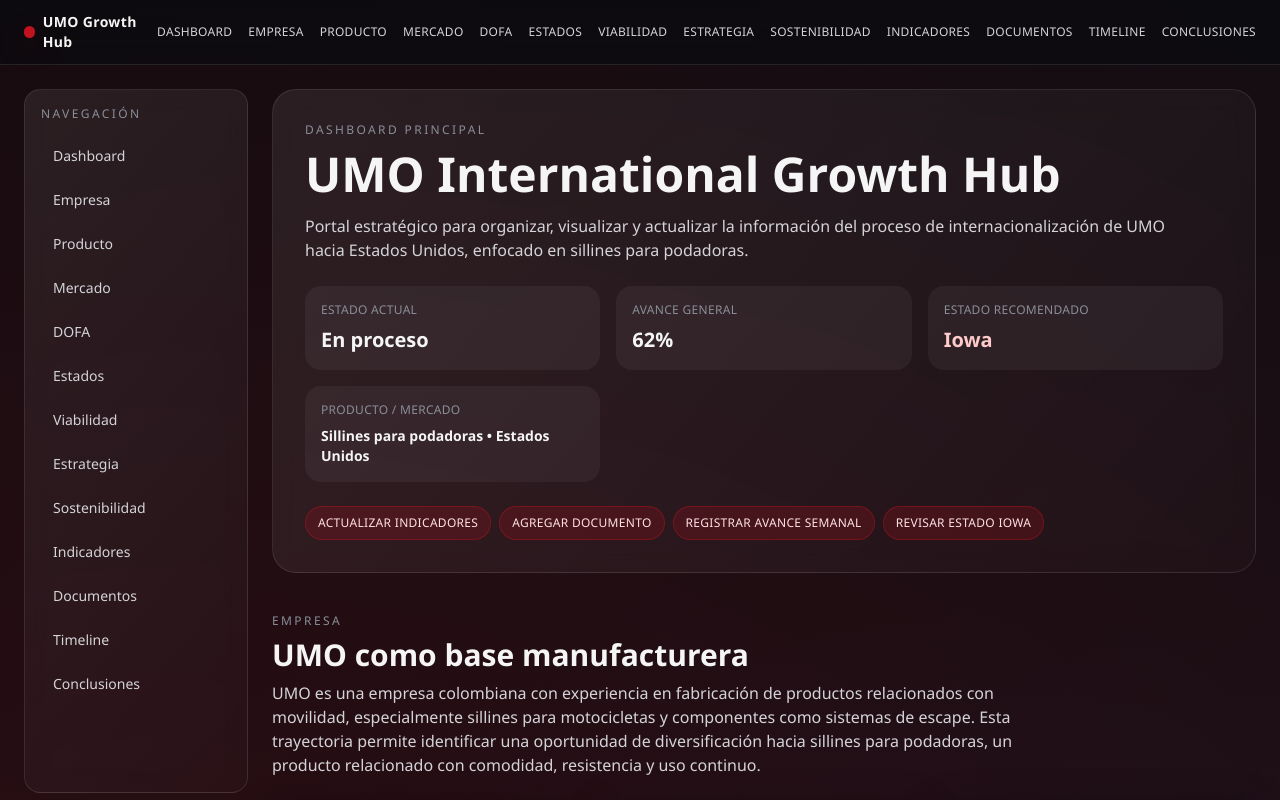
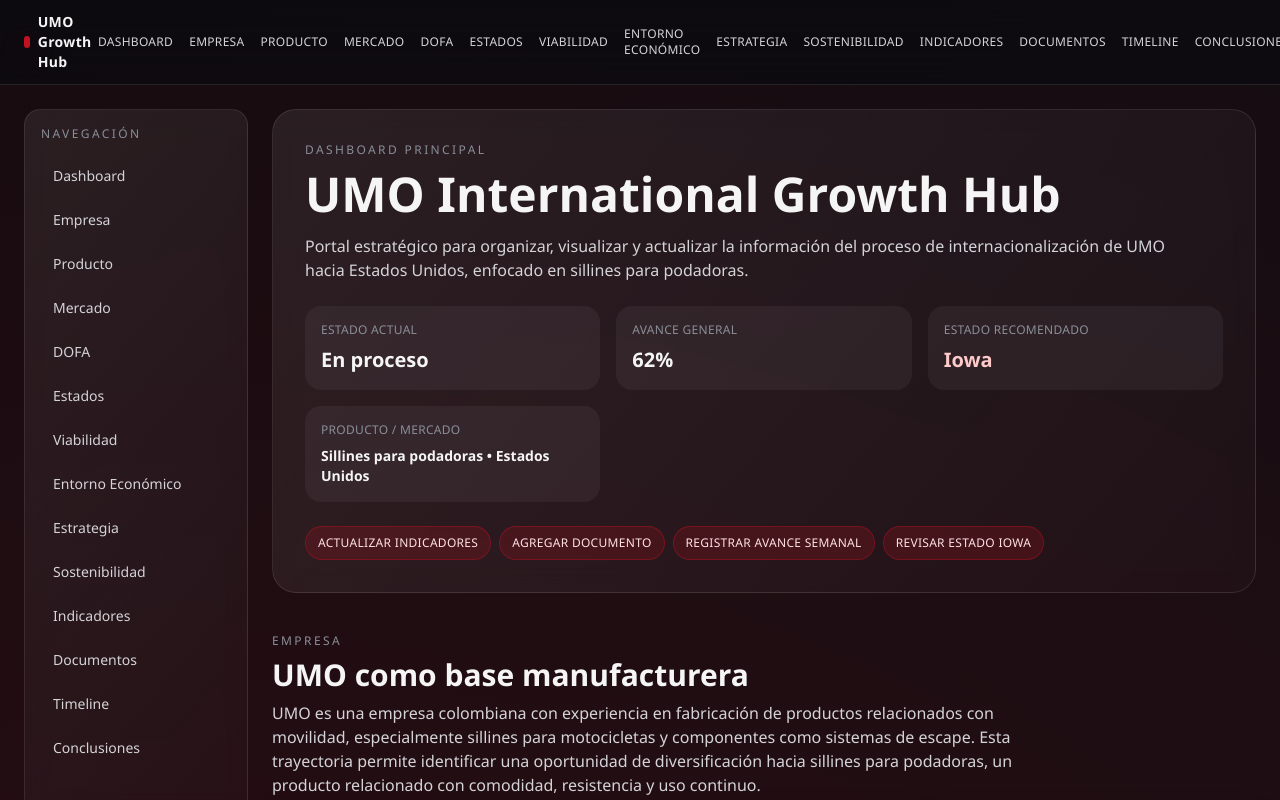
Before and after one commit to henaocamilo00/umonuevopresentacionfinal, a React (Vite) app: page / in a window 1280 px wide. Shown: the top 800 px of the page. Built offline with nearby package versions, Linux system fonts and the light colour scheme.

Commit message:
Add Entorno economico line charts section from provided tables

```diff
--- a/src/App.tsx
+++ b/src/App.tsx
@@ -11,6 +11,7 @@ import { InfoCard } from './components/cards/InfoCard';
 import { ProductFeatureCard } from './components/cards/ProductFeatureCard';
 import { ComparisonTable } from './components/sections/ComparisonTable';
 import { DofaSection } from './components/sections/DofaSection';
+import { EconomicEnvironmentSection } from './components/sections/EconomicEnvironmentSection';
 import { Timeline } from './components/sections/Timeline';
 import { SustainabilityCard } from './components/cards/SustainabilityCard';
 import { MetricCard } from './components/cards/MetricCard';
@@ -21,6 +22,7 @@ import { documents } from './data/documents';
 import { indicators } from './data/indicators';
 import { marketOpportunities, marketSummary } from './data/market';
 import { dofaQuadrants } from './data/dofa';
+import { economicCharts, economicEnvironmentTitle } from './data/economicEnvironment';
 import { potentialClients, viabilityChannels, viabilityNarrative, viabilityOverview, viabilityReadiness } from './data/internationalViability';
 import { productFeatures, productProfile } from './data/product';
 import { projectOverview, quickActions } from './data/project';
@@ -37,6 +39,7 @@ const sections = [
   { id: 'dofa', label: 'DOFA' },
   { id: 'estados', label: 'Estados' },
   { id: 'viabilidad', label: 'Viabilidad' },
+  { id: 'entorno-economico', label: 'Entorno Económico' },
   { id: 'estrategia', label: 'Estrategia' },
   { id: 'sostenibilidad', label: 'Sostenibilidad' },
   { id: 'indicadores', label: 'Indicadores' },
@@ -268,6 +271,15 @@ function App() {
             </article>
           </motion.section>
 
+          <motion.section id="entorno-economico" initial={{ opacity: 0, y: 14 }} whileInView={{ opacity: 1, y: 0 }} viewport={{ once: true }}>
+            <SectionHeader
+              eyebrow="Análisis"
+              title={economicEnvironmentTitle}
+              description="Datos para gráficas de línea comparativas entre Iowa y Nebraska sobre PIB, ingreso, inflación, desempleo e impuestos."
+            />
+            <EconomicEnvironmentSection charts={economicCharts} />
+          </motion.section>
+
           <motion.section id="estrategia" initial={{ opacity: 0, y: 14 }} whileInView={{ opacity: 1, y: 0 }} viewport={{ once: true }}>
             <SectionHeader eyebrow="Estrategia" title="Ruta de entrada al mercado estadounidense" description="Roadmap editable desde data/timeline.ts" />
             <Timeline steps={strategyTimeline} />
--- /dev/null
+++ b/src/components/sections/EconomicEnvironmentSection.tsx
@@ -0,0 +1,87 @@
+import {
+  CartesianGrid,
+  Legend,
+  Line,
+  LineChart,
+  ResponsiveContainer,
+  Tooltip,
+  XAxis,
+  YAxis
+} from 'recharts';
+import type { EconomicChart, EconomicUnit } from '../../data/economicEnvironment';
+
+interface EconomicEnvironmentSectionProps {
+  charts: EconomicChart[];
+}
+
+function formatMetric(value: number, unit: EconomicUnit) {
+  if (unit === 'percent') {
+    return `${value.toFixed(1)}%`;
+  }
+
+  if (unit === 'usd_millions') {
+    return `${new Intl.NumberFormat('en-US', {
+      maximumFractionDigits: 1
+    }).format(value)} M`;
+  }
+
+  return `$${new Intl.NumberFormat('en-US', {
+    maximumFractionDigits: 0
+  }).format(value)}`;
+}
+
+export function EconomicEnvironmentSection({ charts }: EconomicEnvironmentSectionProps) {
+  return (
+    <div className="space-y-5">
+      {charts.map((chart) => (
+        <article key={chart.id} className="rounded-2xl glass p-5 shadow-glow">
+          <div className="mb-3">
+            <h3 className="text-lg font-semibold text-fogWhite">{chart.title}</h3>
+            <p className="mt-1 text-sm text-zinc-300">{chart.subtitle}</p>
+          </div>
+
+          <div className="h-64 rounded-xl bg-charcoal/35 p-2 md:h-72">
+            <ResponsiveContainer width="100%" height="100%">
+              <LineChart data={chart.data} margin={{ top: 10, right: 14, left: 0, bottom: 0 }}>
+                <CartesianGrid strokeDasharray="3 3" stroke="rgba(255,255,255,0.12)" />
+                <XAxis dataKey="year" stroke="#8A8F98" />
+                <YAxis stroke="#8A8F98" tickFormatter={(value) => formatMetric(value, chart.unit)} width={95} />
+                <Tooltip
+                  formatter={(value) => {
+                    if (typeof value !== 'number') {
+                      return value;
+                    }
+                    return formatMetric(value, chart.unit);
+                  }}
+                  contentStyle={{
+                    background: '#1A1A1F',
+                    border: '1px solid rgba(255,255,255,0.12)',
+                    borderRadius: '10px'
+                  }}
+                  labelStyle={{ color: '#F5F5F5' }}
+                />
+                <Legend />
+                {chart.series.map((series) => (
+                  <Line
+                    key={series.key}
+                    type="monotone"
+                    dataKey={series.key}
+                    name={series.label}
+                    stroke={series.color}
+                    strokeWidth={3}
+                    dot={{ r: 3, fill: series.color }}
+                    activeDot={{ r: 5 }}
+                  />
+                ))}
+              </LineChart>
+            </ResponsiveContainer>
+          </div>
+
+          <p className="mt-3 text-sm text-zinc-300">
+            <span className="font-semibold text-fogWhite">Lectura:</span> {chart.insight}
+          </p>
+        </article>
+      ))}
+    </div>
+  );
+}
--- /dev/null
+++ b/src/data/economicEnvironment.ts
@@ -0,0 +1,107 @@
+export type EconomicUnit = 'usd_millions' | 'usd' | 'percent';
+
+export interface EconomicSeries {
+  key: string;
+  label: string;
+  color: string;
+}
+
+export interface EconomicChart {
+  id: string;
+  title: string;
+  subtitle: string;
+  insight: string;
+  unit: EconomicUnit;
+  series: EconomicSeries[];
+  data: Array<Record<string, number | string>>;
+}
+
+export const economicEnvironmentTitle = 'Entorno económico';
+
+export const economicCharts: EconomicChart[] = [
+  {
+    id: 'gdp-total',
+    title: 'PIB total del estado',
+    subtitle: 'Línea comparativa Iowa vs Nebraska (millones USD).',
+    insight: 'Iowa tiene una economía estatal más grande, lo cual favorece la entrada comercial de UMO.',
+    unit: 'usd_millions',
+    series: [
+      { key: 'iowa', label: 'Iowa', color: '#C1121F' },
+      { key: 'nebraska', label: 'Nebraska', color: '#2563EB' }
+    ],
+    data: [
+      { year: '2021', iowa: 225055.3, nebraska: 158000.0 },
+      { year: '2022', iowa: 244156.8, nebraska: 171000.0 },
+      { year: '2023', iowa: 253166.5, nebraska: 184000.0 },
+      { year: '2024', iowa: 265794.5, nebraska: 195000.0 }
+    ]
+  },
+  {
+    id: 'real-income-per-capita',
+    title: 'PIB per cápita / ingreso real per cápita',
+    subtitle: 'Línea comparativa de ingreso real per cápita (USD).',
+    insight:
+      'Nebraska puede mostrar un ingreso per cápita ligeramente superior, pero Iowa compensa con mayor tamaño económico, actividad agrícola y comercio.',
+    unit: 'usd',
+    series: [
+      { key: 'iowa', label: 'Iowa', color: '#C1121F' },
+      { key: 'nebraska', label: 'Nebraska', color: '#2F7D32' }
+    ],
+    data: [
+      { year: '2021', iowa: 59666, nebraska: 62000 },
+      { year: '2022', iowa: 59743, nebraska: 62500 },
+      { year: '2023', iowa: 58646, nebraska: 63000 },
+      { year: '2024', iowa: 60144, nebraska: 64000 }
+    ]
+  },
+  {
+    id: 'inflation-purchasing-power',
+    title: 'Inflación / poder adquisitivo',
+    subtitle: 'Línea de inflación de EE. UU. como referencia para la matriz.',
+    insight: 'En 2024 mejora el poder adquisitivo frente a 2022, lo cual ayuda a la viabilidad comercial.',
+    unit: 'percent',
+    series: [{ key: 'usInflation', label: 'Inflación EE. UU.', color: '#8A8F98' }],
+    data: [
+      { year: '2021', usInflation: 4.7 },
+      { year: '2022', usInflation: 8.0 },
+      { year: '2023', usInflation: 4.1 },
+      { year: '2024', usInflation: 2.9 }
+    ]
+  },
+  {
+    id: 'unemployment',
+    title: 'Desempleo',
+    subtitle: 'Línea comparativa de desempleo estatal (%).',
+    insight:
+      'Ambos estados tienen desempleo bajo; Nebraska suele verse más fuerte en estabilidad laboral.',
+    unit: 'percent',
+    series: [
+      { key: 'iowa', label: 'Iowa', color: '#C1121F' },
+      { key: 'nebraska', label: 'Nebraska', color: '#2563EB' }
+    ],
+    data: [
+      { year: '2021', iowa: 4.4, nebraska: 2.5 },
+      { year: '2022', iowa: 2.8, nebraska: 2.3 },
+      { year: '2023', iowa: 2.9, nebraska: 2.0 },
+      { year: '2024', iowa: 3.1, nebraska: 2.8 }
+    ]
+  },
+  {
+    id: 'state-taxes',
+    title: 'Tax / impuestos estatales',
+    subtitle: 'Línea comparativa de corporate tax estatal aproximado (%).',
+    insight:
+      'Nebraska aparece más competitivo en impuestos corporativos; Iowa mantiene fortaleza por actividad agrícola y comercio.',
+    unit: 'percent',
+    series: [
+      { key: 'iowa', label: 'Iowa', color: '#C1121F' },
+      { key: 'nebraska', label: 'Nebraska', color: '#F59E0B' }
+    ],
+    data: [
+      { year: '2021', iowa: 9.8, nebraska: 7.81 },
+      { year: '2022', iowa: 9.8, nebraska: 7.81 },
+      { year: '2023', iowa: 8.4, nebraska: 7.25 },
+      { year: '2024', iowa: 7.1, nebraska: 5.84 }
+    ]
+  }
+];
```
